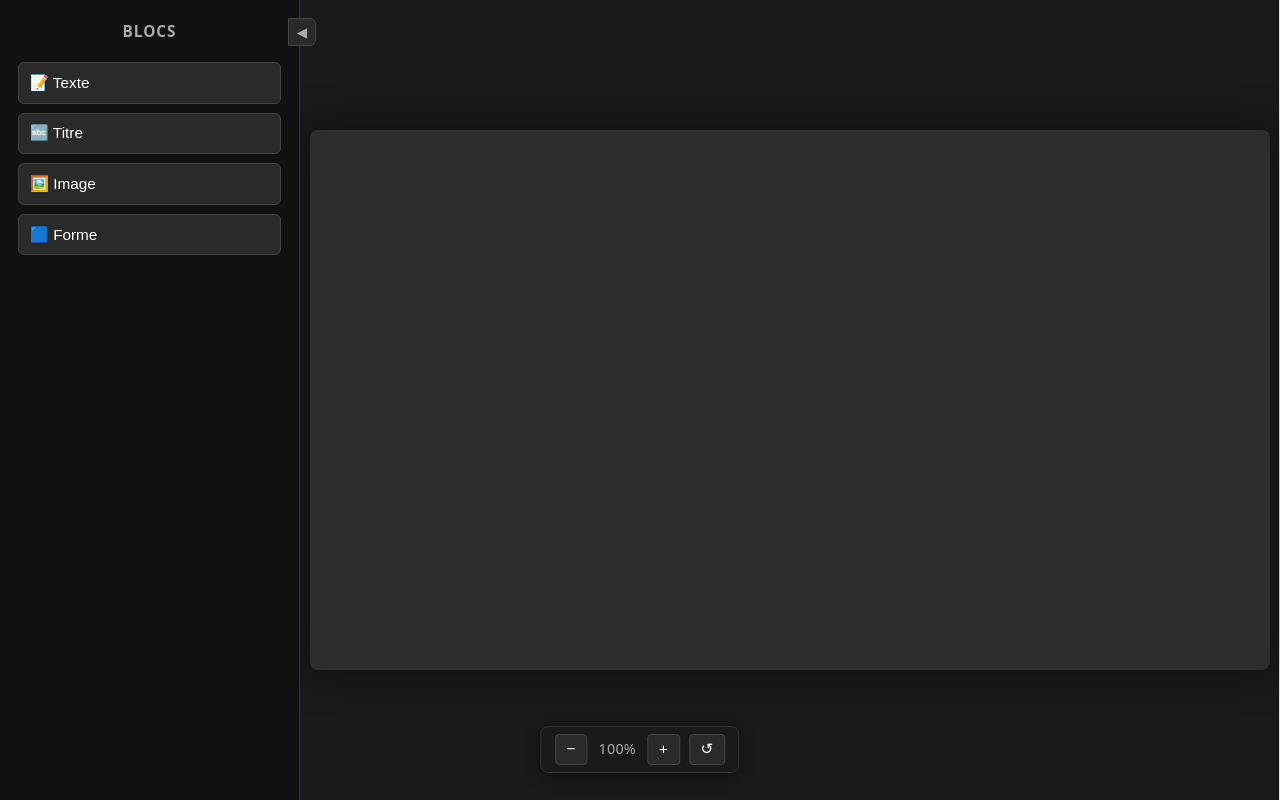
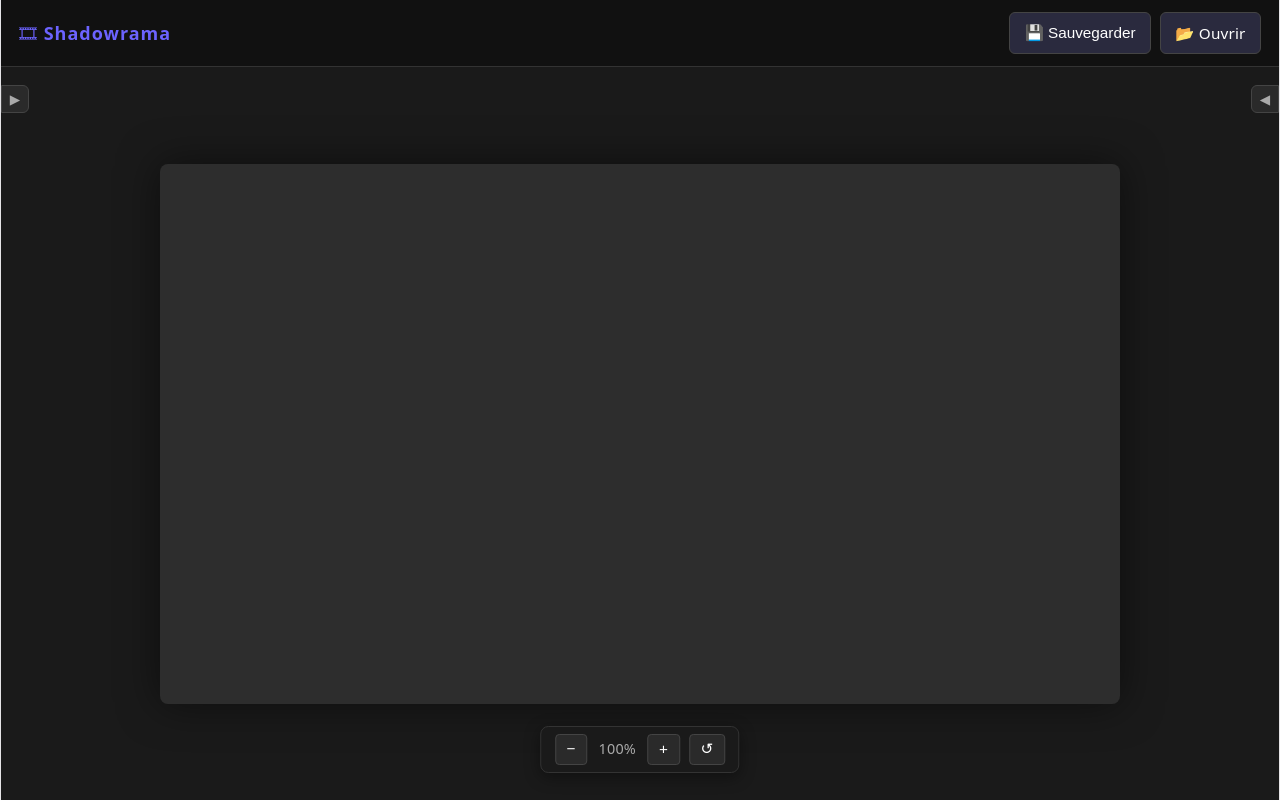
Before and after one commit to imatrix04/Shadowrama, a React (Vite) app in the folder Shadowrama/: page /editor in a window 1280 px wide. Built offline with nearby package versions, Linux system fonts and the light colour scheme.

Commit message:
Shadowrama 0.5 (sauvegarde et ouverture de fichier .shma et possibilités de faire plusieurs diapo)

```diff
--- a/Shadowrama/src/components/editor/Canvas.tsx
+++ b/Shadowrama/src/components/editor/Canvas.tsx
@@ -27,7 +27,7 @@ export default function Canvas({ blocks, selectedBlock, onSelectBlock, onUpdateB
 
   useEffect(() => {
   const handleKeyDown = (e: KeyboardEvent) => {
-    if ((e.key === 'Delete' || e.key === 'Backspace') && selectedBlock) {
+    if ((e.key === 'Delete') && selectedBlock) {
       onDeleteBlock(selectedBlock.id)
     }
   }
--- a/Shadowrama/src/components/editor/Sidebar.tsx
+++ b/Shadowrama/src/components/editor/Sidebar.tsx
@@ -7,23 +7,43 @@ interface Props {
 }
 
 export default function Sidebar({ onAddBlock }: Props) {
-  const [open, setOpen] = useState(true)
+  const [open, setOpen] = useState(false)
 
   const handleAdd = (config: BlockConfig) => {
     onAddBlock({ type: config.type, ...config.defaultProps })
   }
 
   return (
-    <>
-    <div style={{ position: 'fixed', top: 0, left: 0, zIndex: 50, flexShrink: 0, height: '100vh' }}>
+    <div style={{ display: 'flex', flexShrink: 0, position: 'relative' }}>
+      {/* Panel avec animation */}
+      <div style={{
+        width: open ? '200px' : '0px',
+        overflow: 'hidden',
+        transition: 'width 0.2s ease',
+        height: '100%',
+        backgroundColor: '#111',
+        borderRight: open ? '1px solid #333' : 'none',
+        display: 'flex',
+        flexDirection: 'column',
+        boxSizing: 'border-box',
+      }}>
+        <div style={{ padding: '0.75rem 0.5rem', minWidth: '160px', display: 'flex', flexDirection: 'column', gap: '0.5rem', overflowY: 'auto' }}>
+          <p style={styles.title}>Blocs</p>
+          {BLOCKS_CONFIG.map(config => (
+            <button key={config.type} style={styles.block} onClick={() => handleAdd(config)}>
+              {config.label}
+            </button>
+          ))}
+        </div>
+      </div>
 
-      {/* Bouton toggle toujours visible */}
+      {/* Bouton toggle */}
       <button
         onClick={() => setOpen(o => !o)}
         style={{
           position: 'absolute',
           top: '1rem',
-          right: open ? '-16px' : '-36px',
+          right: open ? '-16px' : '-28px',
           zIndex: 51,
           width: '28px',
           height: '28px',
@@ -41,39 +61,27 @@ export default function Sidebar({ onAddBlock }: Props) {
       >
         {open ? '◀' : '▶'}
       </button>
-
-      {/* Panel */}
-      <div style={{
-        width: open ? '300px' : '0px',
-        overflow: 'hidden',
-        transition: 'width 0.2s ease',
-        height: '100vh',
-        backgroundColor: '#111',
-        borderRight: open ? '1px solid #333' : 'none',
-        display: 'flex',
-        flexDirection: 'column',
-        gap: '0.5rem',
-        boxSizing: 'border-box',
-      }}>
-        <div style={{ padding: '1rem', minWidth: '200px' }}>
-          <h3 style={styles.title}>Blocs</h3>
-          {BLOCKS_CONFIG.map(config => (
-            <button key={config.type} style={styles.block} onClick={() => handleAdd(config)}>
-              {config.label}
-            </button>
-          ))}
-        </div>
-      </div>
-
     </div>
-
-    {/* Spacer pour que le canvas ne se cache pas sous la sidebar */}
-    <div style={{ width: open ? '300px' : '0px', flexShrink: 0, transition: 'width 0.2s ease' }} />
-  </>
   )
 }
 
 const styles: Record<string, React.CSSProperties> = {
-  title: { margin: '0 0 1rem 0', color: '#aaa', fontSize: '0.85rem', textTransform: 'uppercase', letterSpacing: '1px' },
-  block: { padding: '0.6rem', backgroundColor: '#2a2a2a', border: '1px solid #444', borderRadius: '6px', color: '#fff', cursor: 'pointer', textAlign: 'left', fontSize: '0.85rem', width: '100%', marginBottom: '0.5rem' },
+  title: {
+    margin: '0 0 0.5rem 0',
+    color: '#aaa',
+    fontSize: '0.75rem',
+    textTransform: 'uppercase',
+    letterSpacing: '1px',
+  },
+  block: {
+    padding: '0.6rem',
+    backgroundColor: '#2a2a2a',
+    border: '1px solid #444',
+    borderRadius: '6px',
+    color: '#fff',
+    cursor: 'pointer',
+    textAlign: 'left',
+    fontSize: '0.85rem',
+    width: '100%',
+  },
 }
--- /dev/null
+++ b/Shadowrama/src/components/editor/SlidePanel.tsx
@@ -0,0 +1,161 @@
+import { useState } from 'react'
+import type { Slide } from '../../types'
+
+interface Props {
+  slides: Slide[]
+  currentSlide: number
+  onSelectSlide: (index: number) => void
+  onAddSlide: () => void
+  onDuplicateSlide: (index: number) => void
+  onDeleteSlide: (index: number) => void
+}
+
+export default function SlidePanel({ slides, currentSlide, onSelectSlide, onAddSlide, onDuplicateSlide, onDeleteSlide }: Props) {
+  const [open, setOpen] = useState(false)
+
+  return (
+    <div style={{ display: 'flex', flexShrink: 0, position: 'relative' }}>
+
+      {/* Bouton toggle */}
+      <button
+        onClick={() => setOpen(o => !o)}
+        style={{
+          position: 'absolute',
+          top: '1rem',
+          left: open ? '-16px' : '-28px',
+          zIndex: 51,
+          width: '28px',
+          height: '28px',
+          backgroundColor: '#2a2a2a',
+          border: '1px solid #444',
+          borderRadius: '6px 0 0 6px',
+          color: '#aaa',
+          cursor: 'pointer',
+          fontSize: '0.75rem',
+          display: 'flex',
+          alignItems: 'center',
+          justifyContent: 'center',
+          transition: 'left 0.2s',
+        }}
+      >
+        {open ? '▶' : '◀'}
+      </button>
+
+      {/* Panel avec animation */}
+      <div style={{
+        width: open ? '200px' : '0px',
+        overflow: 'hidden',
+        transition: 'width 0.2s ease',
+        height: '100%',
+        backgroundColor: '#111',
+        borderLeft: open ? '1px solid #333' : 'none',
+        boxSizing: 'border-box',
+      }}>
+        <div style={{ minWidth: '160px', height: '100%', display: 'flex', flexDirection: 'column', padding: '0.75rem 0.5rem', gap: '0.5rem', boxSizing: 'border-box', overflowY: 'auto' }}>
+          <p style={styles.title}>Diapositives</p>
+          <div style={styles.list}>
+            {slides.map((slide, i) => (
+              <div
+                key={slide.id}
+                style={{ ...styles.thumb, ...(i === currentSlide ? styles.selected : {}) }}
+                onClick={() => onSelectSlide(i)}
+              >
+                <div style={styles.preview}>
+                  <span style={styles.previewText}>{i + 1}</span>
+                </div>
+                <div style={styles.actions}>
+                  <button
+                    style={btnStyle}
+                    title="Dupliquer"
+                    onClick={e => { e.stopPropagation(); onDuplicateSlide(i) }}
+                  >⧉</button>
+                  <button
+                    style={{ ...btnStyle, color: slides.length === 1 ? '#555' : '#f66' }}
+                    title="Supprimer"
+                    disabled={slides.length === 1}
+                    onClick={e => { e.stopPropagation(); onDeleteSlide(i) }}
+                  >✕</button>
+                </div>
+              </div>
+            ))}
+          </div>
+          <button style={styles.addBtn} onClick={onAddSlide}>＋ Nouvelle diapo</button>
+        </div>
+      </div>
+
+    </div>
+  )
+}
+
+const btnStyle: React.CSSProperties = {
+  background: 'none',
+  border: 'none',
+  color: '#aaa',
+  cursor: 'pointer',
+  fontSize: '0.85rem',
+  padding: '2px 5px',
+}
+
+const styles: Record<string, React.CSSProperties> = {
+  title: {
+    margin: '0 0 0.5rem 0',
+    color: '#aaa',
+    fontSize: '0.75rem',
+    textTransform: 'uppercase',
+    letterSpacing: '1px',
+    textAlign: 'center',
+  },
+  list: {
+    display: 'flex',
+    flexDirection: 'column',
+    gap: '0.5rem',
+    flex: 1,
+    overflowY: 'auto',
+  },
+  thumb: {
+    display: 'flex',
+    flexDirection: 'column',
+    alignItems: 'center',
+    gap: '0.3rem',
+    padding: '0.4rem',
+    backgroundColor: '#2a2a3e',
+    border: '1px solid #444',
+    borderRadius: '6px',
+    cursor: 'pointer',
+    userSelect: 'none',
+  },
+  selected: {
+    border: '1px solid #6c63ff',
+    backgroundColor: '#3a3a5e',
+  },
+  preview: {
+    width: '100%',
+    aspectRatio: '16/9',
+    backgroundColor: '#1a1a2e',
+    borderRadius: '4px',
+    display: 'flex',
+    alignItems: 'center',
+    justifyContent: 'center',
+  },
+  previewText: {
+    color: '#555',
+    fontSize: '1.2rem',
+    fontWeight: 'bold',
+  },
+  actions: {
+    display: 'flex',
+    justifyContent: 'center',
+    gap: '4px',
+  },
+  addBtn: {
+    padding: '0.4rem',
+    backgroundColor: '#1e1e3a',
+    border: '1px dashed #555',
+    borderRadius: '6px',
+    color: '#6c63ff',
+    fontSize: '0.8rem',
+    cursor: 'pointer',
+    width: '100%',
+    flexShrink: 0,
+  },
+}
--- /dev/null
+++ b/Shadowrama/src/components/editor/TopBar.tsx
@@ -0,0 +1,89 @@
+import type { Slide } from '../../types'
+import { saveProject, loadProject } from '../../utils/fileManager'
+
+interface Props {
+  slides: Slide[]
+  projectName: string | null
+  setProjectName: (name: string) => void
+  onLoad: (slides: Slide[], name: string) => void
+}
+
+export default function TopBar({ slides, projectName, setProjectName, onLoad }: Props) {
+  const handleLoad = async (e: React.ChangeEvent<HTMLInputElement>) => {
+    const file = e.target.files?.[0]
+    if (!file) return
+    try {
+        const loaded = await loadProject(file)
+        const name = file.name.replace('.shma', '')
+        onLoad(loaded, name)
+    } catch {
+        alert('Impossible de lire ce fichier .shma')
+    }
+    e.target.value = ''
+    }
+
+  const handleSave = () => {
+    if (projectName) {
+        saveProject(slides, projectName)
+    } else {
+        // Nouveau projet → demande un nom
+        const name = prompt('Nom du projet :', 'mon-projet')
+        if (!name) return
+        setProjectName(name)
+        saveProject(slides, name)
+    }
+    }
+
+  return (
+    <div style={styles.topBar}>
+      <span style={styles.logo}>🎞 Shadowrama</span>
+      <div style={{ display: 'flex', gap: '0.5rem' }}>
+        <button style={btnStyle} onClick={handleSave}>
+        💾 Sauvegarder
+        </button>
+        <label style={btnStyle}>
+          📂 Ouvrir
+          <input
+            type="file"
+            accept=".shma"
+            style={{ display: 'none' }}
+            onChange={handleLoad}
+          />
+        </label>
+      </div>
+    </div>
+  )
+}
+
+const btnStyle: React.CSSProperties = {
+  padding: '0.4rem 0.8rem',
+  backgroundColor: '#2a2a3e',
+  border: '1px solid #444',
+  borderRadius: '6px',
+  color: '#fff',
+  fontSize: '0.85rem',
+  cursor: 'pointer',
+  display: 'flex',
+  alignItems: 'center',
+  gap: '0.3rem',
+}
+
+const styles: Record<string, React.CSSProperties> = {
+  topBar: {
+    display: 'flex',
+    alignItems: 'center',
+    justifyContent: 'space-between',
+    padding: '0.5rem 1rem',
+    backgroundColor: '#111',
+    borderBottom: '1px solid #333',
+    zIndex: 10,
+    height: '48px',
+    flexShrink: 0,
+  },
+  logo: {
+    fontSize: '1rem',
+    fontWeight: 'bold',
+    color: '#6c63ff',
+    letterSpacing: '1px',
+  }
+}
--- a/Shadowrama/src/pages/Editor.tsx
+++ b/Shadowrama/src/pages/Editor.tsx
@@ -1,45 +1,76 @@
-import { useState } from 'react'
+import { useState, useEffect } from 'react'
 import { BLOCKS_CONFIG } from '../blocks'
 import type { BlockData, Slide } from '../types'
 import Canvas from '../components/editor/Canvas'
 import Sidebar from '../components/editor/Sidebar'
+import TopBar from '../components/editor/TopBar'
+import SlidePanel from '../components/editor/SlidePanel'
 
 export default function Editor() {
-  const [slides, setSlides] = useState<Slide[]>([{ id: 1, blocks: [] }])
-  const [currentSlide] = useState(0)
+  const [currentSlide, setCurrentSlide] = useState(0)
   const [selectedBlockId, setSelectedBlockId] = useState<number | null>(null)
+  const [projectName, setProjectName] = useState<string | null>(null)
 
-  // selectedBlock est toujours lu depuis slides → se met à jour automatiquement
+  const addSlide = () => {
+  setSlides(prev => [...prev, { id: Date.now(), blocks: [] }])
+  setCurrentSlide(slides.length) // pointe sur la nouvelle
+  }
+
+  const duplicateSlide = (index: number) => {
+    const copy: Slide = {
+      id: Date.now(),
+      blocks: slides[index].blocks.map(b => ({ ...b, id: Date.now() + Math.random() }))
+    }
+    setSlides(prev => {
+      const next = [...prev]
+      next.splice(index + 1, 0, copy)
+      return next
+    })
+    setCurrentSlide(index + 1)
+  }
+
+  const deleteSlide = (index: number) => {
+    if (slides.length === 1) return
+    setSlides(prev => prev.filter((_, i) => i !== index))
+    setCurrentSlide(prev => Math.min(prev, slides.length - 2))
+  }
+
+  const [slides, setSlides] = useState<Slide[]>(() => {
+    try {
+      const saved = localStorage.getItem('shadowrama-project')
+      return saved ? JSON.parse(saved) : [{ id: 1, blocks: [] }]
+    } catch {
+      return [{ id: 1, blocks: [] }]
+    }
+  })
+
+  // Ajoute ce useEffect pour sauvegarder automatiquement :
+  useEffect(() => {
+    localStorage.setItem('shadowrama-project', JSON.stringify(slides))
+  }, [slides])
+
   const selectedBlock = slides[currentSlide].blocks.find(b => b.id === selectedBlockId) ?? null
 
   const addBlock = (block: Partial<BlockData> & { type: string }) => {
     const config = BLOCKS_CONFIG.find(c => c.type === block.type)
     if (!config) return
-
     const newBlock: BlockData = {
-      x: 100,
-      y: 100,
-      width: 200,
-      height: 60,
-      ...config.defaultProps,
-      ...block,
+      x: 100, y: 100, width: 200, height: 60,
+      ...config.defaultProps, ...block,
       id: Date.now(),
       properties: config.properties,
     }
-
-    const updated = slides.map((s, i) =>
+    setSlides(prev => prev.map((s, i) =>
       i === currentSlide ? { ...s, blocks: [...s.blocks, newBlock] } : s
-    )
-    setSlides(updated)
+    ))
   }
 
   const updateBlock = (id: number, changes: Partial<BlockData>) => {
-    const updated = slides.map((s, i) =>
+    setSlides(prev => prev.map((s, i) =>
       i === currentSlide
         ? { ...s, blocks: s.blocks.map(b => b.id === id ? { ...b, ...changes } : b) }
         : s
-    )
-    setSlides(updated)
+    ))
   }
 
   const handleDeleteBlock = (id: number) => {
@@ -52,7 +83,16 @@ export default function Editor() {
   }
 
   return (
-    <div style={{ display: 'flex', height: '100vh', backgroundColor: '#1a1a2e', color: '#fff' }}>
+    <div style={{ display: 'flex', flexDirection: 'column', height: '100vh', backgroundColor: '#1a1a2e', color: '#fff' }}>
+
+      <TopBar
+        slides={slides}
+        projectName={projectName}
+        setProjectName={setProjectName}
+        onLoad={(loaded, name) => { setSlides(loaded); setSelectedBlockId(null); setProjectName(name) }}
+      />
+
+      <div style={{ display: 'flex', flex: 1, overflow: 'hidden' }}>
         <Sidebar onAddBlock={addBlock} />
         <Canvas
           blocks={slides[currentSlide].blocks}
@@ -61,6 +101,15 @@ export default function Editor() {
           onUpdateBlock={updateBlock}
           onDeleteBlock={handleDeleteBlock}
         />
+        <SlidePanel
+          slides={slides}
+          currentSlide={currentSlide}
+          onSelectSlide={setCurrentSlide}
+          onAddSlide={addSlide}
+          onDuplicateSlide={duplicateSlide}
+          onDeleteSlide={deleteSlide}
+        />
+      </div>
     </div>
   )
 }
--- /dev/null
+++ b/Shadowrama/src/utils/fileManager.ts
@@ -0,0 +1,41 @@
+import type { Slide } from '../types'
+
+export function saveProject(slides: Slide[], name: string) {
+  const payload = {
+    version: 1,
+    slides,
+  }
+  const json = JSON.stringify(payload)
+  const blob = new Blob([json], { type: 'application/json' })
+  const url = URL.createObjectURL(blob)
+  const a = document.createElement('a')
+  a.href = url
+  a.download = `${name}.shma`
+  a.click()
+  URL.revokeObjectURL(url)
+}
+
+export function loadProject(file: File): Promise<Slide[]> {
+  return new Promise((resolve, reject) => {
+    const reader = new FileReader()
+    reader.onload = (e) => {
+      try {
+        const parsed = JSON.parse(e.target?.result as string)
+        // Format nouveau { version, slides }
+        if (parsed.version && parsed.slides) {
+          resolve(parsed.slides)
+        }
+        // Format ancien (tableau direct)
+        else if (Array.isArray(parsed)) {
+          resolve(parsed)
+        }
+        else {
+          reject(new Error('Fichier invalide'))
+        }
+      } catch {
+        reject(new Error('Fichier corrompu'))
+      }
+    }
+    reader.readAsText(file)
+  })
+}
```
Lines whose indentation alone changed are shown as unchanged.
